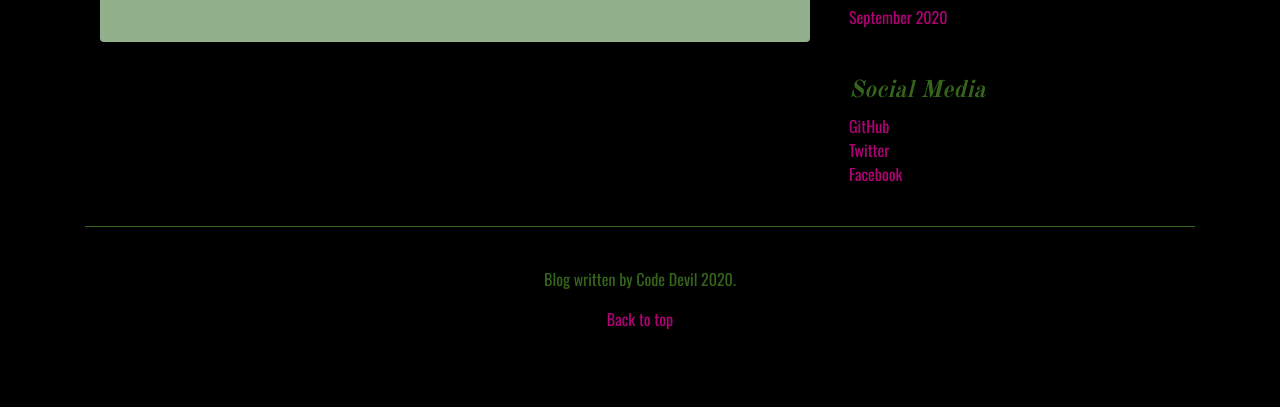
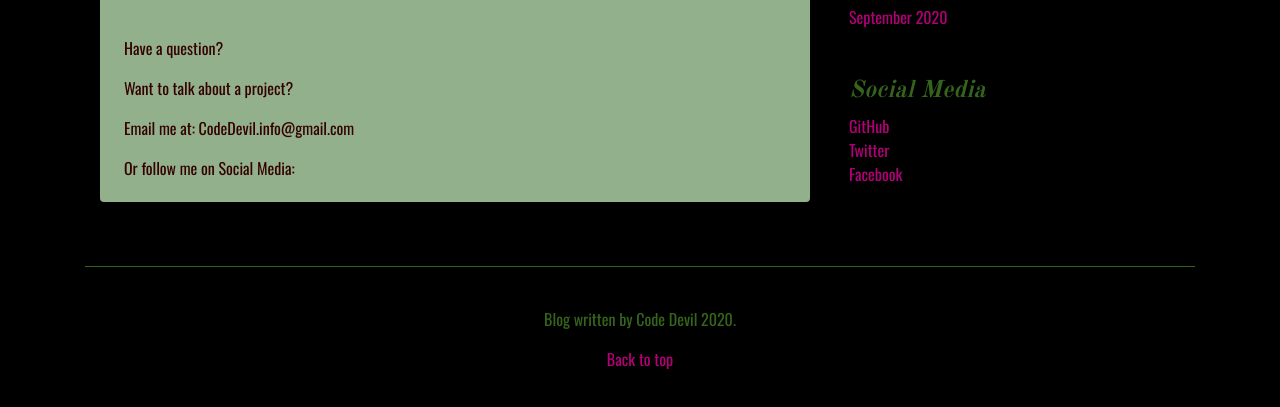
Before and after one commit to CodeDevil-Ca/CodeDevilSource, a website: page public/contact.html in a window 1280 px wide. Shown: the part 221-628 px from the top of the page. Drawn offline with nearby package versions, Linux system fonts and the light colour scheme; files that its build step writes are made by us from their sources; files whose address does not match are found by name.

Commit message:
contact updated with email

```diff
--- a/public/contact.html
+++ b/public/contact.html
@@ -58,7 +58,10 @@
         <div class="blog-post">
           <h2 class="blog-post-title">Contact</h2>
           <div class="rounded text-custom-dark post-custom">
-
+          <p>Have a question?</p>
+          <p>Want to talk about a project?</p>
+          <p>Email me at: CodeDevil.info@gmail.com</p>
+          <p>Or follow me on Social Media:</p>
         </div>
       </div><!-- blog body-->
       </div><!-- /.blog-main -->
```
